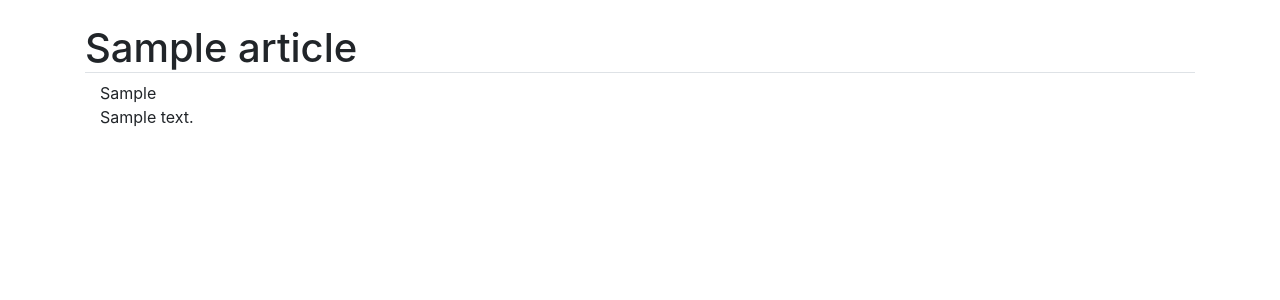
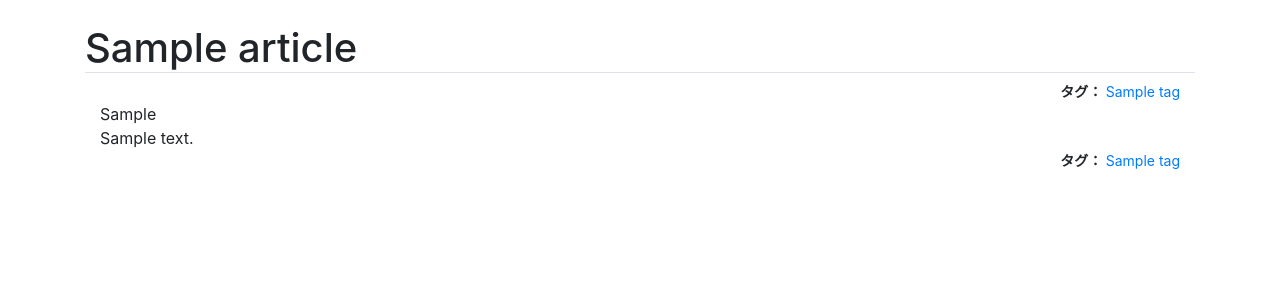
Before and after one commit to unaguna/portfolio-django, a Django app: page /products/1 in a window 1280 px wide. Shown: the top 300 px of the page. Run offline with Django 3.2, Linux system fonts and the light colour scheme; tables that the repository leaves empty hold one stand-in row (values such as "Sample post"); some libraries are stand-ins or nearby versions.

Commit message:
💄製作物の記事ページにタグの表示を追加

```diff
--- a/cms/static/cms/css/main.css
+++ b/cms/static/cms/css/main.css
@@ -6,31 +6,35 @@
     font-size: 10.5pt;
 }
 
-.product_list__item_card .tag_list {
+.tag_list {
     padding: 0;
     font-size: 0;
     margin: 0em;
 }
 
-.product_list__item_card .tag_list > * {
+.tag_list > * {
     display: inline-block;
     font-size: 10.5pt;
 }
 
-.product_list__item_card .tag_list .tag_list__header {
+.tag_list .tag_list__header {
     padding-left: 0em;
     padding-right: 0.25em;
     font-weight: bold;
 }
 
-.product_list__item_card .tag_list .tag_list__tag_item {
+.tag_list .tag_list__tag_item {
     padding-left: 0em;
     padding-right: 0em;
 }
 
-.product_list__item_card .tag_list .tag_list__separator {
+.tag_list .tag_list__separator {
     padding-left: 0.5em;
     padding-right: 0.5em;
+}
+
+.article_page__container .tag_list {
+    justify-content: flex-end;
 }
 
 .article__link_ico {
--- a/cms/templates/cms/product.html
+++ b/cms/templates/cms/product.html
@@ -5,7 +5,16 @@
 
 {% block content %}
   <h1 class="mt-4 border-bottom">{{ product.article.title }}</h1>
-  <div class="container">
+  <div class="container article_page__container">
+    <ul class="row tag_list">
+      <li class="col-auto tag_list__header">タグ：</li>
+      {% for tag in product.article.tag_list.all %}
+        <li class="col-auto tag_list__tag_item">
+          <a href="{% url 'cms:product_list_by_tag' tag_id=tag.id %}">{{ tag.name }}</a>
+        </li>
+        {% if not forloop.last %}<li class="col-auto tag_list__separator">|</li>{% endif %}
+      {% endfor %}
+    </ul>
     <div class="row">
       <div class="col-12">
         {{ product.article.overview }}
@@ -16,5 +25,14 @@
         {{ product.article.body }}
       </div>
     </div>
+    <ul class="row tag_list">
+      <li class="col-auto tag_list__header">タグ：</li>
+      {% for tag in product.article.tag_list.all %}
+        <li class="col-auto tag_list__tag_item">
+          <a href="{% url 'cms:product_list_by_tag' tag_id=tag.id %}">{{ tag.name }}</a>
+        </li>
+        {% if not forloop.last %}<li class="col-auto tag_list__separator">|</li>{% endif %}
+      {% endfor %}
+    </ul>
   </div>
 {% endblock content %}
```
